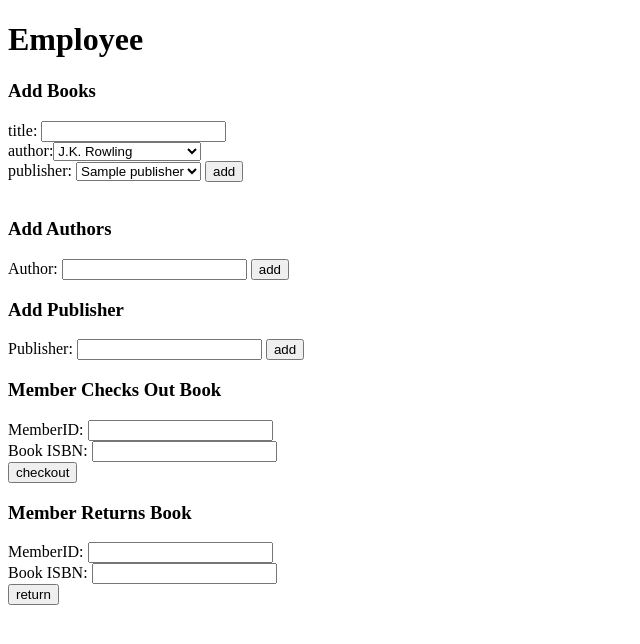
After one commit to exspeed/lib, a PHP site: page /employee.php in a window 1280 px wide. The commit adds this page. Shown: the top 644 px of the page, without its empty margins (0-640 px from the left). Run offline with PHP 8.4, Linux system fonts and the light colour scheme; data comes from the database, SQL or seed files in the repository; tables that the repository leaves empty hold one stand-in row (values such as "Sample post").

Commit message:
add employee and updated everything else

```diff
--- /dev/null
+++ b/employee.php
@@ -0,0 +1,163 @@
+<?php
+$db = 'library';
+$host = 'localhost';
+$port = 8889;
+
+$con = mysqli_connect ( $host, 'root', 'root', $db ) or die ( "some error" );
+?>
+
+<!DOCTYPE html>
+<html>
+<head>
+<style>
+.error {
+	color: #FF0000
+}
+</style>
+<title>Employee</title>
+</head>
+<body>
+
+	<h1>Employee</h1>
+	<h3>Add Books</h3>
+	<form name="addbooks"
+		action="<?php echo htmlspecialchars($_SERVER["PHP_SELF"]);?>"
+		method="post">
+		title: <input type="text" name="title" /> <span class="error"> <?php $titleErr = ""; echo $titleErr;?></span>
+		<br> author:<select name="author"> <?php
+		$strSQL = "SELECT name FROM author";
+		$query = mysqli_query ( $con, $strSQL );
+		while ( $result = mysqli_fetch_assoc ( $query ) ) {
+			echo '<option value=' . '"' . $result ['name'] . '"' . '>' . $result ['name'] . '</option>';
+		}
+		?></select><br> publisher: <select name="publisher">
+			<?php
+			$strSQL = "SELECT name FROM publisher";
+			$query = mysqli_query ( $con, $strSQL );
+			while ( $result = mysqli_fetch_assoc ( $query ) ) {
+				echo '<option value=' . '"' . $result ['name'] . '"' . '>' . $result ['name'] . '</option>';
+			}
+			?>
+			</select> <input type="submit" name="addbook" value="add" />
+	</form>
+	<br>
+</body>
+
+
+<?php
+$authorErr = $publisherErr = $checkoutErr = "";
+if ($_SERVER ["REQUEST_METHOD"] == "POST") {
+	if (! empty ( $_POST ['addbook'] )) {
+		$title = $_POST ['title'];
+		if ($title == "") {
+			echo 'title can\'t be null';
+		} else {
+			$author = $_POST ['author'];
+			$publisher = $_POST ['publisher'];
+			$strSQL = "INSERT INTO book (title, author, publisher) VALUES ('$title', '$author', '$publisher')";
+			$result = mysqli_query ( $con, $strSQL );
+			if (! $result) {
+				echo 'book entry failed';
+			} else {
+				echo 'new book added';
+			}
+		}
+	}
+
+	if (! empty ( $_POST ['addauthor'] )) {
+		$author = $_POST ['name'];
+		if ($authorErr == '') {
+			$authorErr = "field can't be empty";
+		} else {
+			$strSQL = "INSERT INTO author (name) VALUES ('$author')";
+			$result = mysqli_query ( $con, $strSQL );
+			if (! $result) {
+				$authorErr = "No duplicate entries";
+			}
+		}
+	}
+	if (! empty ( $_POST ['addpublisher'] )) {
+		$publisher = $_POST ['name'];
+		if ($publisher == '') {
+			$publisherErr = "field can't be empty";
+		} else {
+			$strSQL = "INSERT INTO publisher (name) VALUES ('$publisher')";
+			$result = mysqli_query ( $con, $strSQL );
+			if (! $result) {
+				$publisherErr = "No duplicate entries";
+			}
+		}
+	}
+
+	if (! empty ( $_POST ['checkout'] )) {
+		$memberID = $_POST ['memberid'];
+		$book_isbn = $_POST ['bookisbn'];
+
+		$strSQL = "SELECT available FROM book WHERE isbn = $book_isbn";
+		$query = mysqli_query ( $con, $strSQL );
+		if (! $query) {
+			echo mysqli_error ( $con );
+			exit ();
+		}
+		while ( $result = mysqli_fetch_array ( $query ) ) {
+			if ($result ['available'] == 1) {
+				$today = date ( "Y-m-d" );
+				$date = date ( 'Y-m-d', strtotime ( $today . '+ 14 days' ) );
+				$strSQL = "INSERT INTO memberborrowsbook (memberID, isbn, dueDate)
+				VALUES ('$memberID', '$book_isbn', '$date')";
+
+				$result = mysqli_query ( $con, $strSQL );
+
+				$strSQL = "UPDATE book SET available ='0' WHERE isbn= $book_isbn";
+				$result = mysqli_query($con, $strSQL);
+			}
+		}
+	}
+
+	if(! empty($_POST['return'])){
+		$memberID = $_POST['memberid'];
+		$book_isbn = $_POST['bookisbn'];
+
+		$strSQL = "DELETE FROM memberborrowsbook WHERE
+		memberID = $memberID AND isbn = $book_isbn";
+		$query = mysqli_query($con, $strSQL);
+		if (! $query) {
+			echo mysqli_error ( $con );
+		}
+
+		$strSQL = "UPDATE book SET available = '1' WHERE isbn = $book_isbn";
+		$query = mysqli_query($con, $strSQL);
+
+	}
+
+}
+?>
+
+<h3>Add Authors</h3>
+<form action="<?php echo htmlspecialchars($_SERVER["PHP_SELF"]);?>"
+	method="post">
+	Author: <input type="text" name="name" /> <input type="submit"
+		name="addauthor" value="add" /> <br> <?php echo $authorErr; ?>
+</form>
+<h3>Add Publisher</h3>
+<form action="<?php echo htmlspecialchars($_SERVER["PHP_SELF"]);?>"
+	method="post">
+	Publisher: <input type="text" name="name" /> <input type="submit"
+		name="addpublisher" value="add" /> <br> <?php echo $publisherErr; ?>
+</form>
+<h3>Member Checks Out Book</h3>
+<form action="<?php echo htmlspecialchars($_SERVER["PHP_SELF"]);?>"
+	method="post">
+	MemberID: <input type="text" name="memberid" /><br> Book ISBN: <input
+		type="text" name="bookisbn" /> <br> <input type="submit"
+		name="checkout" value="checkout" /> <br> <?php echo $checkoutErr; ?>
+</form>
+
+<h3>Member Returns Book</h3>
+<form action="<?php echo htmlspecialchars($_SERVER["PHP_SELF"]);?>"
+	method="post">
+	MemberID: <input type="text" name="memberid" /><br> Book ISBN: <input
+		type="text" name="bookisbn" /> <br> <input type="submit"
+		name="return" value="return" /> <br> <?php echo $checkoutErr; ?>
+</form>
+</html>
--- /dev/null
+++ b/style.css
@@ -0,0 +1,4 @@
+<style>
+.error {
+	color: #FF0000
+}
```
Also changed, not shown: index.php (+1 -23 lines), login.php (+90 -22 lines), register.php (+76 -85 lines).
